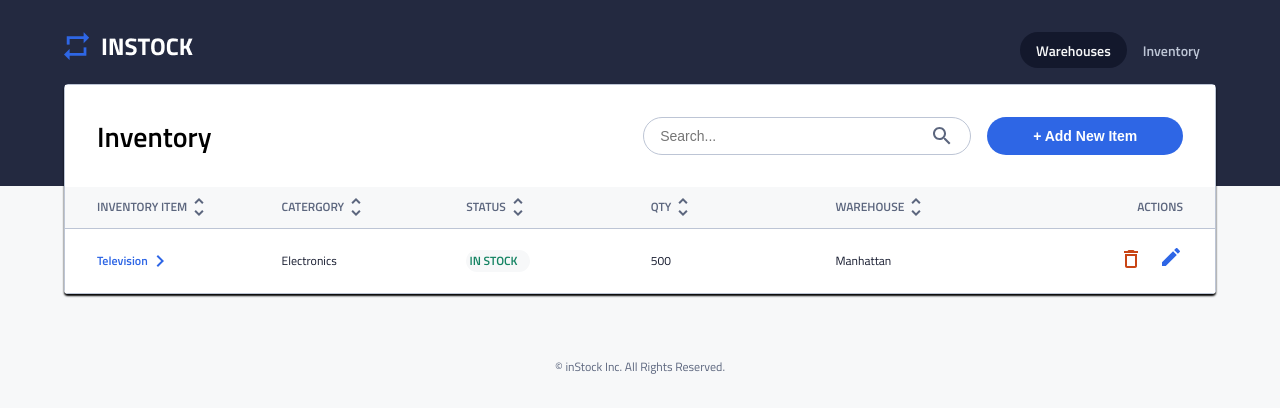
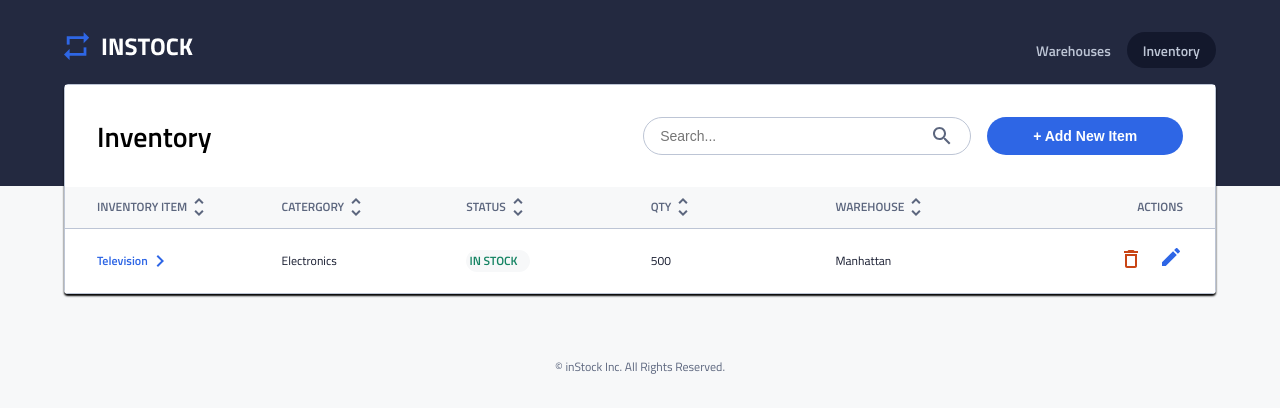
Before and after one commit to jacky-ui/InStock-BrainStation-Client, a React (Create React App) app: page /inventory in a window 1280 px wide. Shown: the top 412 px of the page. Built offline with nearby package versions, Linux system fonts and the light colour scheme.

Commit message:
fixed links on header and classes for active link

```diff
--- a/src/components/Header/Header.js
+++ b/src/components/Header/Header.js
@@ -1,14 +1,18 @@
 import React from 'react';
+import { NavLink } from 'react-router-dom';
+import { Link } from 'react-router-dom/cjs/react-router-dom.min';
 import Logo from '../../assets/images/logos/InStock-Logo_1x.png'
 import './Header.scss'
 
 const Header = () => {
     return (
         <header className="header">
-            <img className="header__logo" src={Logo} alt="logo"></img>
+            <Link to='/'>
+                <img className="header__logo" src={Logo} alt="logo"></img>
+            </Link>
             <ul className="header__list">
-                <li className="header__item-active">Warehouses</li>
-                <li className="header__item-inactive">Inventory</li>
+                <NavLink exact={true} activeClassName="header__item-active" className="header__item-inactive" to='/'>Warehouses</NavLink>
+                <NavLink activeClassName="header__item-active" className="header__item-inactive" to='/inventory'>Inventory</NavLink>
             </ul>
         </header>
     );
--- a/src/components/InventoryItem/InventoryItem.js
+++ b/src/components/InventoryItem/InventoryItem.js
@@ -12,7 +12,7 @@ function InventoryItem() {
                         <h4 className="inventory__item--header">INVENTORY ITEM</h4>
                         <Link to="" className="inventory__item--firstcolumn">
                             <p className="inventory__item--color">Television</p>
-                            <img
+                            <img alt="right"
                                 src={arrowRight}
                                 className="icon icon__right"
                             />
@@ -37,13 +37,13 @@ function InventoryItem() {
                     <div className="icons inventory__item--tablet">
                         <div className="inventory__item--wrapper">
                             <Link to="" className="inventory__item--link">
-                                <img
+                                <img alt="delete"
                                     src={deleteIcon}
                                     className="icon icon__delete"
                                 />
                             </Link>
                                 <Link to="" className="inventory__item--link">
-                                <img
+                                <img alt="edit"
                                     src={editIcon}
                                     className="icon icon__edit"
                                 />
```
